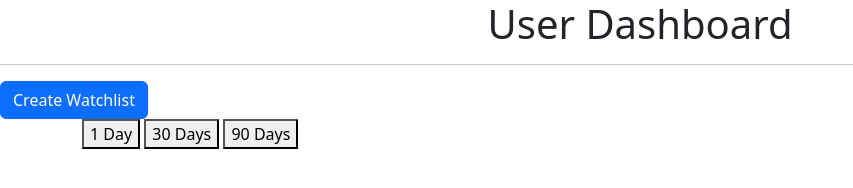
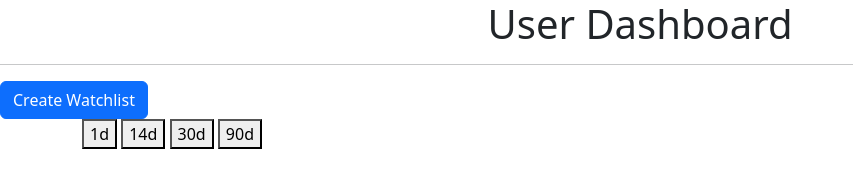
Before and after one commit to Cryptex-prototype/prototype, a plain HTML site: page gecko-api/html/dashboard.html in a window 1280 px wide. Shown: the whole page, without its empty margins (0-853 px from the left). Drawn offline with nearby package versions, Linux system fonts and the light colour scheme.

```diff
--- a/gecko-api/html/dashboard.html
+++ b/gecko-api/html/dashboard.html
@@ -63,9 +63,10 @@
 
 <!--live chart-->
 <div class="container">
-  <button id="btn1">1 Day</button>
-  <button id="btn30">30 Days</button>
-  <button id="btn90">90 Days</button>
+  <button id="btn1">1d</button>
+  <button id="btn14">14d</button>
+  <button id="btn30">30d</button>
+  <button id="btn90">90d</button>
   <div id="liveChart"></div>
 </div>
 
```
